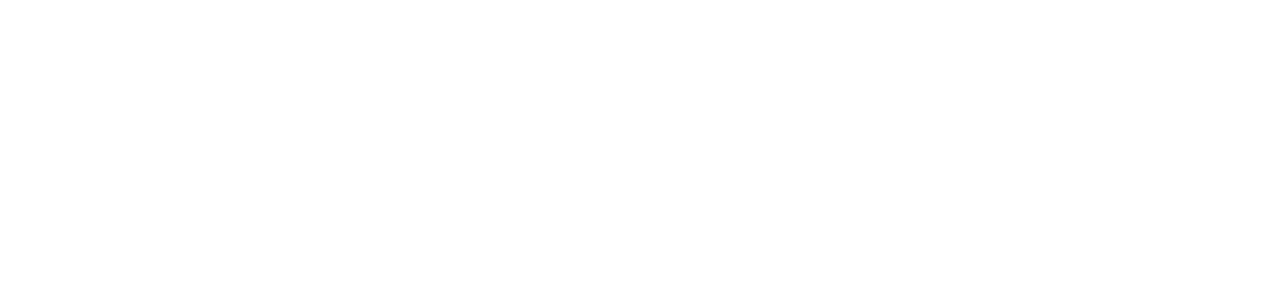
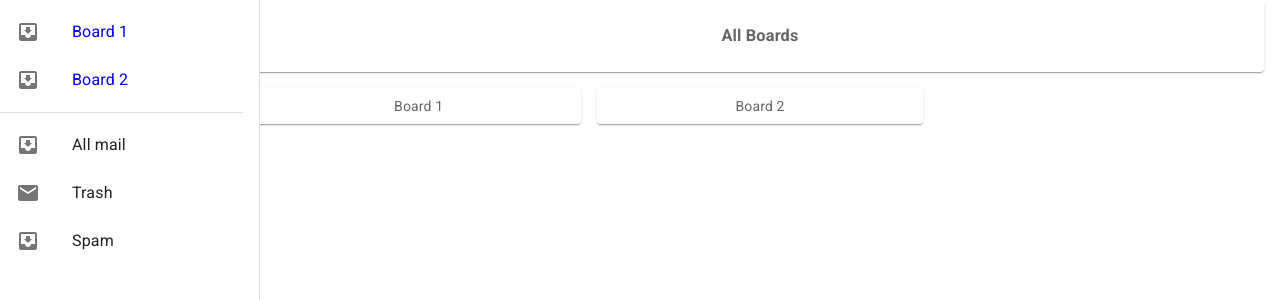
Before and after one commit to ranjandsingh/trello, a React (Create React App) app: page /board in a window 1280 px wide. Before the commit this address had no page. Shown: the top 300 px of the page. Built offline with nearby package versions, Linux system fonts and the light colour scheme.

Commit message:
Board Screen with navigation

```diff
--- a/package.json
+++ b/package.json
@@ -10,6 +10,7 @@
     "@testing-library/jest-dom": "^5.16.2",
     "@testing-library/react": "^12.1.3",
     "@testing-library/user-event": "^13.5.0",
+    "axios": "^0.26.0",
     "lodash": "^4.17.21",
     "react": "^17.0.2",
     "react-dom": "^17.0.2",
--- a/src/App.js
+++ b/src/App.js
@@ -2,6 +2,7 @@
 import { BrowserRouter as Router, Routes, Route } from "react-router-dom";
 import BoardScreen from "./Screens/BoardScreen";
 import HomeScreen from "./Screens/HomeScreen";
+import SingleBoardScreen from "./Screens/SingleBoardScreen";
 import Context from "./Context";
 import Layout from "./Components/Layout";
 
@@ -62,6 +63,7 @@
         name: "New Board",
       },
     ],
+    boards: [],
   });
   return (
     <Context.Provider value={{ globalState, setGlobalState, currrentBorad }}>
@@ -69,7 +71,8 @@
         <Routes>
           <Route path="/" element={<HomeScreen />} />
           <Route element={<Layout />}>
-            <Route path="/board/:id" element={<BoardScreen />} />
+            <Route path="/board" element={<BoardScreen />} />
+            <Route path="/board/:id" element={<SingleBoardScreen />} />
           </Route>
         </Routes>
       </Router>
--- a/src/Components/Sidebar.js
+++ b/src/Components/Sidebar.js
@@ -17,7 +17,7 @@
   return (
     <div
       style={{
-        width: "255px",
+        width: "20vw",
         height: "100%",
         backgroundColor: "lightgray",
       }}
@@ -31,14 +31,15 @@
         >
           <Box
             sx={{
-              width: 250,
+              width: "19vw",
+              marginRight: "1rem",
             }}
             role="presentation"
             // onClick={toggleDrawer(anchor, false)}
             // onKeyDown={toggleDrawer(anchor, false)}
           >
             <List>
-              {globalState.BoardList.map((board) => {
+              {globalState.boards.map((board) => {
                 return (
                   <Navlink key={board.id} to={`/board/${board.id}`}>
                     <ListItem button key={board.name}>
--- /dev/null
+++ b/src/Hooks/useAPI.js
@@ -0,0 +1,23 @@
+import { useState, useEffect, useContext } from "react";
+import Context from "../Context";
+import { Boards } from "../MockData/Data";
+
+const useAPI = () => {
+  const { globalState, currrentBorad, setGlobalState } = useContext(Context);
+  const [dropState, updateDropState] = useState("droppable");
+  const fetchBoardById = async (id) => {
+    const item = globalState.boards.find((board) => board.id === id);
+    return item;
+  };
+  const fetchAllBoards = async () => {
+    if (globalState.boards.length === 0) return Boards; // testing only
+    return globalState.boards;
+  };
+
+  return {
+    fetchBoardById,
+    fetchAllBoards,
+  };
+};
+
+export default useAPI;
--- /dev/null
+++ b/src/MockData/Data.js
@@ -0,0 +1,88 @@
+export const Boards = [
+  {
+    id: "1",
+    name: "Board 1",
+    list: ["TODO", "DOING", "DONE"],
+    tasks: [
+      {
+        name: "task1",
+        id: 1,
+        description: "task1 description",
+        currentList: "TODO",
+      },
+      {
+        name: "task2",
+        id: 2,
+        description: "task2 description",
+        currentList: "DOING",
+      },
+      {
+        name: "task3",
+        id: 3,
+        description: "task3 description",
+        currentList: "DONE",
+      },
+      {
+        name: "task4",
+        id: 4,
+        description: "task4 description",
+        currentList: "TODO",
+      },
+      {
+        name: "task5",
+        id: 5,
+        description: "task5 description",
+        currentList: "DOING",
+      },
+      {
+        name: "task6",
+        id: 6,
+        description: "task6 description",
+        currentList: "DONE",
+      },
+      {
+        name: "task7",
+        id: 7,
+        description: "task7 description",
+        currentList: "TODO",
+      },
+    ],
+  },
+  {
+    id: "2",
+    name: "Board 2",
+    list: ["TODO", "DOING", "DONE"],
+    tasks: [
+      {
+        name: "task01",
+        id: 1,
+        description: "task1 description",
+        currentList: "TODO",
+      },
+      {
+        name: "task02",
+        id: 2,
+        description: "task2 description",
+        currentList: "DOING",
+      },
+      {
+        name: "task03",
+        id: 3,
+        description: "task3 description",
+        currentList: "DONE",
+      },
+      {
+        name: "task04",
+        id: 4,
+        description: "task4 description",
+        currentList: "TODO",
+      },
+      {
+        name: "task05",
+        id: 5,
+        description: "task5 description",
+        currentList: "DOING",
+      },
+    ],
+  },
+];
--- a/src/Screens/BoardScreen.js
+++ b/src/Screens/BoardScreen.js
@@ -1,140 +1,61 @@
-import React, { useState, useCallback, useEffect, useContext } from "react";
+import React, { useState, useLayoutEffect, useEffect, useContext } from "react";
+import { useNavigate } from "react-router-dom";
+import Context from "../Context";
+import useAPI from "../Hooks/useAPI";
+import { styled } from "@mui/material/styles";
+import Box from "@mui/material/Box";
+import Paper from "@mui/material/Paper";
+import Grid from "@mui/material/Grid";
 
-import { range, inRange } from "lodash";
-import Draggable from "../Components/Draggable";
-import ListComponent from "../Components/ListComponent";
-import { Container, Rect } from "../Components/Wrappers";
-import Sidebar from "../Components/Sidebar";
-import Button from "@mui/material/Button";
-import Context from "../Context";
-
-const MAX = 5;
-const HEIGHT = 180;
+const Item = styled(Paper)(({ theme }) => ({
+  backgroundColor: theme.palette.mode === "dark" ? "#1A2027" : "#fff",
+  ...theme.typography.body2,
+  padding: theme.spacing(1),
+  textAlign: "center",
+  color: theme.palette.text.secondary,
+}));
 
 const BoardScreen = () => {
+  let navigate = useNavigate();
   const { globalState, setGlobalState, currrentBorad } = useContext(Context);
-
-  // const [state, setState] = useState({
-  //   // order: items,
-  //   // order2: ITEMS2,
-  //   // dragOrder: items,
-  //   // dragOrder2: ITEMS2, // items order while dragging
-  //   draggedIndex: null,
-  //   draggedItem: null,
-  //   currentCountainer: null,
-  //   currentList: null,
-  // });
-  const [LocalBoard, setLocalBoard] = useState(currrentBorad);
-  const [loaded, setLoaded] = useState(false);
-  const [currentItem, setCurrentItem] = useState(null);
-  const [allTasks, SetAllTasks] = useState(null);
-  useEffect(() => {
-    const TempState = [];
-    LocalBoard.list.map((item) => {
-      TempState[item] = LocalBoard.tasks.filter((i) => i.currentList === item);
-    });
-    SetAllTasks(TempState);
-    setLoaded(true);
-  }, [LocalBoard]);
-
-  const calculateDeltaXY = async ({ x, y }) => {
-    const translationy = Math.round(y / HEIGHT);
-    const translationx = Math.round(x / 500);
-    return { x: translationx, y: translationy };
-  };
-
-  const handleMouseDown = (item) => {
-    setCurrentItem(item);
-    return;
-  };
-
-  const updateTask = (item, currentList) => {
-    const TempState = [];
-    const { tasks } = LocalBoard;
-    tasks.map((i) => {
-      if (i.id === item.id) {
-        i.currentList = currentList;
-        return;
-      }
-    });
-    setLocalBoard({ ...LocalBoard, tasks });
-    return;
-  };
-
-  const HandleDrop = (name) => {
-    console.log(currentItem);
-    console.log(name);
-    if (currentItem.currentList === name || name === null) {
-      return;
-    }
-    updateTask(currentItem, name);
-  };
-
-  const handleAddTask = ({ name, currentList, description }) => {
-    const { tasks } = LocalBoard;
-    tasks.push({
-      name,
-      id: tasks.length + 1,
-      description,
-      currentList,
-    });
-    setLocalBoard({ ...LocalBoard, tasks });
+  const { fetchBoardById, fetchAllBoards } = useAPI();
+  const [loading, setLoading] = useState(true);
+  useLayoutEffect(() => {
+    fetchData();
+  }, []);
+  const fetchData = async () => {
+    const boards = await fetchAllBoards();
+    setGlobalState({ ...globalState, boards });
+    setLoading(false);
   };
 
   return (
-    <div
-      style={{
-        display: "flex",
-        flexDirection: "row",
-      }}
-    >
-      {/* <Button
-        onClick={() => {
-          setGlobalState((state) => ({
-            ...state,
-            currentBoard: currrentBorad,
-          }));
-        }}
-      >
-        Test
-      </Button> */}
-      {loaded &&
-        LocalBoard.list.map((item) => (
-          <ListComponent
-            onDrop={HandleDrop}
-            // handleMouse={handleMouse}
-            // HandleDrop={HandleDrop}
-            name={item}
-            key={item}
-            addTask={handleAddTask}
-          >
-            {allTasks[item].map((task) => {
-              const isDragging = false;
-              const top =
-                allTasks[item].map((i) => i.id).indexOf(task.id) *
-                (HEIGHT + 10);
-              const draggedTop =
-                allTasks[item].map((i) => i.id).indexOf(task.id) *
-                (HEIGHT + 10);
+    <Box sx={{ flexGrow: 1 }}>
+      <Grid container style={{ width: "80vw" }} spacing={2}>
+        <Grid item xs={12} md={12}>
+          <Item>
+            <h3>All Boards</h3>
+          </Item>
+        </Grid>
+        {loading ? (
+          <Grid item xs={12}>
+            <Item>Loading...</Item>
+          </Grid>
+        ) : (
+          <>
+            {globalState.boards.map((board) => {
               return (
-                <Draggable
-                  key={task.name}
-                  id={task.id}
-                  item={task}
-                  mouseDown={handleMouseDown}
-                >
-                  <Rect
-                    isDragging={isDragging}
-                    top={isDragging ? top : draggedTop}
-                  >
-                    {task.name}
-                  </Rect>
-                </Draggable>
+                <Grid key={board.id} item xs={4}>
+                  <Item onClick={() => navigate(`/board/${board.id}`)}>
+                    {board.name}
+                  </Item>
+                </Grid>
               );
             })}
-          </ListComponent>
-        ))}
-    </div>
+          </>
+        )}
+      </Grid>
+    </Box>
   );
 };
 
--- /dev/null
+++ b/src/Screens/SingleBoardScreen.js
@@ -0,0 +1,146 @@
+import React, { useState, useLayoutEffect, useEffect, useContext } from "react";
+
+import { range, inRange } from "lodash";
+import Draggable from "../Components/Draggable";
+import ListComponent from "../Components/ListComponent";
+import { Container, Rect } from "../Components/Wrappers";
+import { useParams } from "react-router-dom";
+import Context from "../Context";
+import useAPI from "../Hooks/useAPI";
+
+const MAX = 5;
+const HEIGHT = 180;
+
+const SingleBoardScreen = () => {
+  const { globalState, setGlobalState, currrentBorad } = useContext(Context);
+  const { id } = useParams();
+  const [LocalBoard, setLocalBoard] = useState({
+    id: "",
+    name: "",
+    list: [],
+    tasks: [],
+  });
+  const [loaded, setLoaded] = useState(false);
+  const [currentItem, setCurrentItem] = useState(null);
+  const [allTasks, SetAllTasks] = useState(null);
+  const { fetchBoardById } = useAPI();
+  useLayoutEffect(() => {
+    fetchData();
+  }, []);
+  useEffect(() => {
+    fetchData();
+  }, [id]);
+  useEffect(() => {
+    if (LocalBoard.list.length > 0) {
+      const TempState = [];
+      LocalBoard.list.map((item) => {
+        TempState[item] = LocalBoard.tasks.filter(
+          (i) => i.currentList === item
+        );
+      });
+      SetAllTasks(TempState);
+      setLoaded(true);
+    }
+  }, [LocalBoard]);
+
+  const fetchData = async () => {
+    const board = await fetchBoardById(id);
+    setLocalBoard(board);
+  };
+
+  const handleMouseDown = (item) => {
+    setCurrentItem(item);
+    return;
+  };
+
+  const updateTask = (item, currentList) => {
+    const TempState = [];
+    const { tasks } = LocalBoard;
+    tasks.map((i) => {
+      if (i.id === item.id) {
+        i.currentList = currentList;
+        return;
+      }
+    });
+    setLocalBoard({ ...LocalBoard, tasks });
+    return;
+  };
+
+  const HandleDrop = (name) => {
+    console.log(currentItem);
+    console.log(name);
+    if (currentItem.currentList === name || name === null) {
+      return;
+    }
+    updateTask(currentItem, name);
+  };
+
+  const handleAddTask = ({ name, currentList, description }) => {
+    const { tasks } = LocalBoard;
+    tasks.push({
+      name,
+      id: tasks.length + 1,
+      description,
+      currentList,
+    });
+    setLocalBoard({ ...LocalBoard, tasks });
+  };
+
+  return (
+    <div
+      style={{
+        display: "flex",
+        flexDirection: "row",
+      }}
+    >
+      {/* <Button
+        onClick={() => {
+          setGlobalState((state) => ({
+            ...state,
+            currentBoard: currrentBorad,
+          }));
+        }}
+      >
+        Test
+      </Button> */}
+      {loaded &&
+        LocalBoard.list.map((item) => (
+          <ListComponent
+            onDrop={HandleDrop}
+            // handleMouse={handleMouse}
+            // HandleDrop={HandleDrop}
+            name={item}
+            key={item}
+            addTask={handleAddTask}
+          >
+            {allTasks[item].map((task) => {
+              const isDragging = false;
+              const top =
+                allTasks[item].map((i) => i.id).indexOf(task.id) *
+                (HEIGHT + 10);
+              const draggedTop =
+                allTasks[item].map((i) => i.id).indexOf(task.id) *
+                (HEIGHT + 10);
+              return (
+                <Draggable
+                  key={task.name}
+                  id={task.id}
+                  item={task}
+                  mouseDown={handleMouseDown}
+                >
+                  <Rect
+                    isDragging={isDragging}
+                    top={isDragging ? top : draggedTop}
+                  >
+                    {task.name}
+                  </Rect>
+                </Draggable>
+              );
+            })}
+          </ListComponent>
+        ))}
+    </div>
+  );
+};
+
+export default SingleBoardScreen;
```
Also changed, not shown: 1 other file (tests, documents, lock files or other folders).
